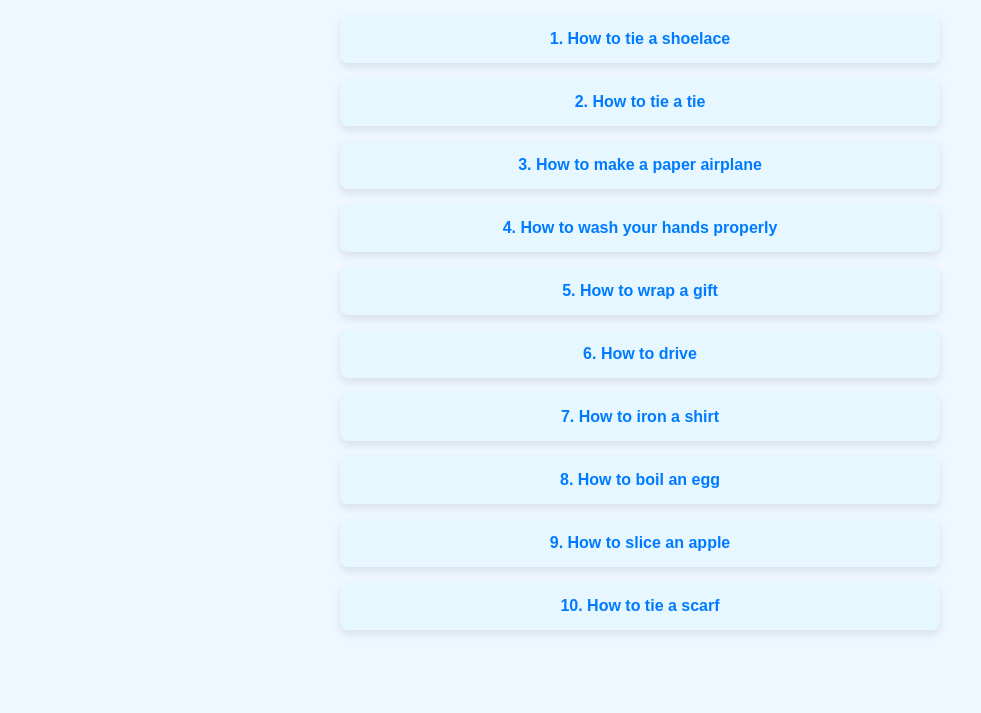
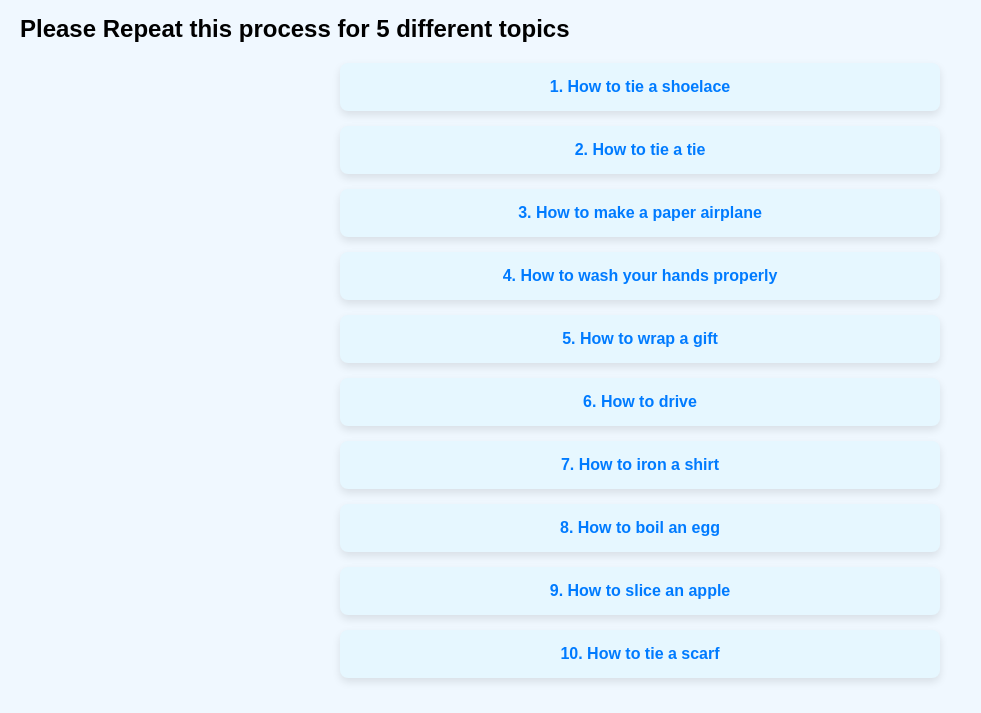
Before and after one commit to SreemanTummala/hci-prototype, a plain HTML site: page index.html in a window 1280 px wide. Shown: the part 93-806 px from the top of the page, without its empty margins (0-981 px from the left). Drawn offline with Linux system fonts and the light colour scheme.

Commit message:
home page change to tell users to repeat for 5 pages

```diff
--- a/index.html
+++ b/index.html
@@ -48,6 +48,7 @@
 </head>
 <body>
     <h1>Choose a How-To Guide</h1>
+    <h2>Please Repeat this process for 5 different topics</h2>
     <ul>
         <li><a href="howto1.html">1. How to tie a shoelace</a></li>
         <li><a href="howto2.html">2. How to tie a tie</a></li>
```
